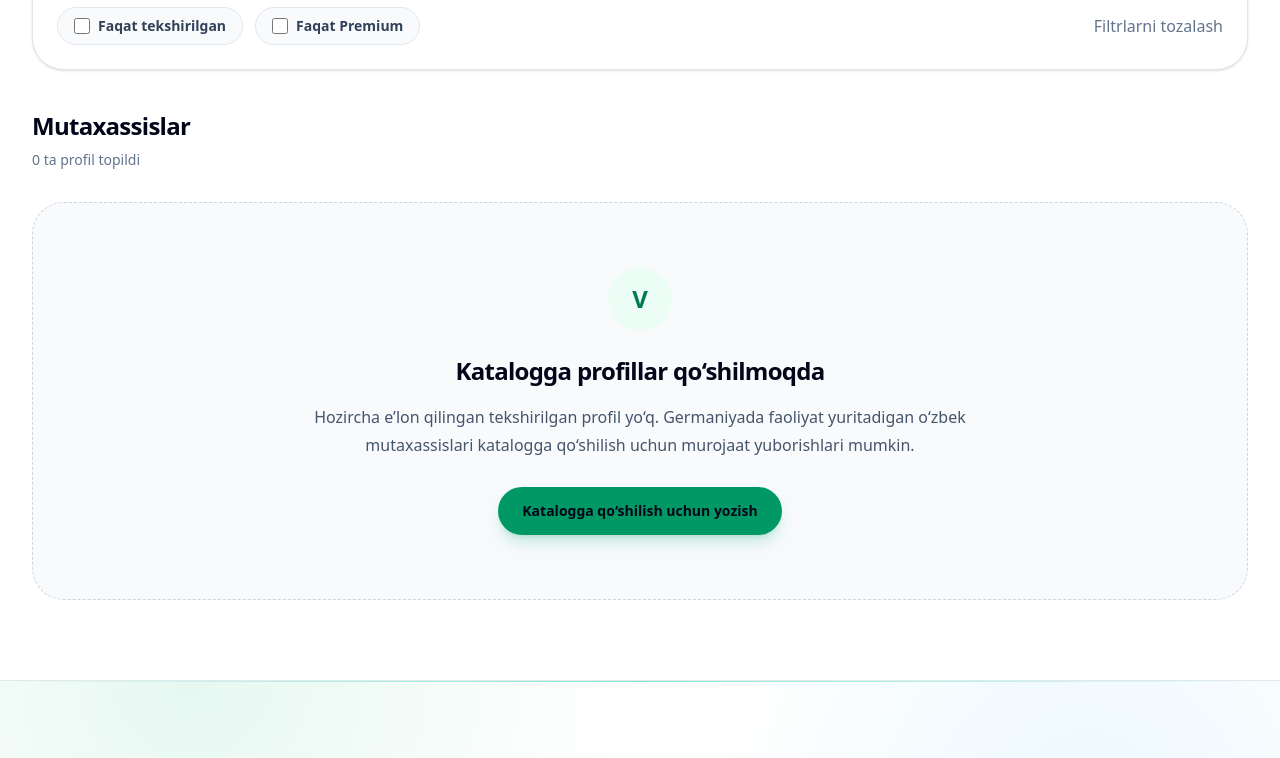
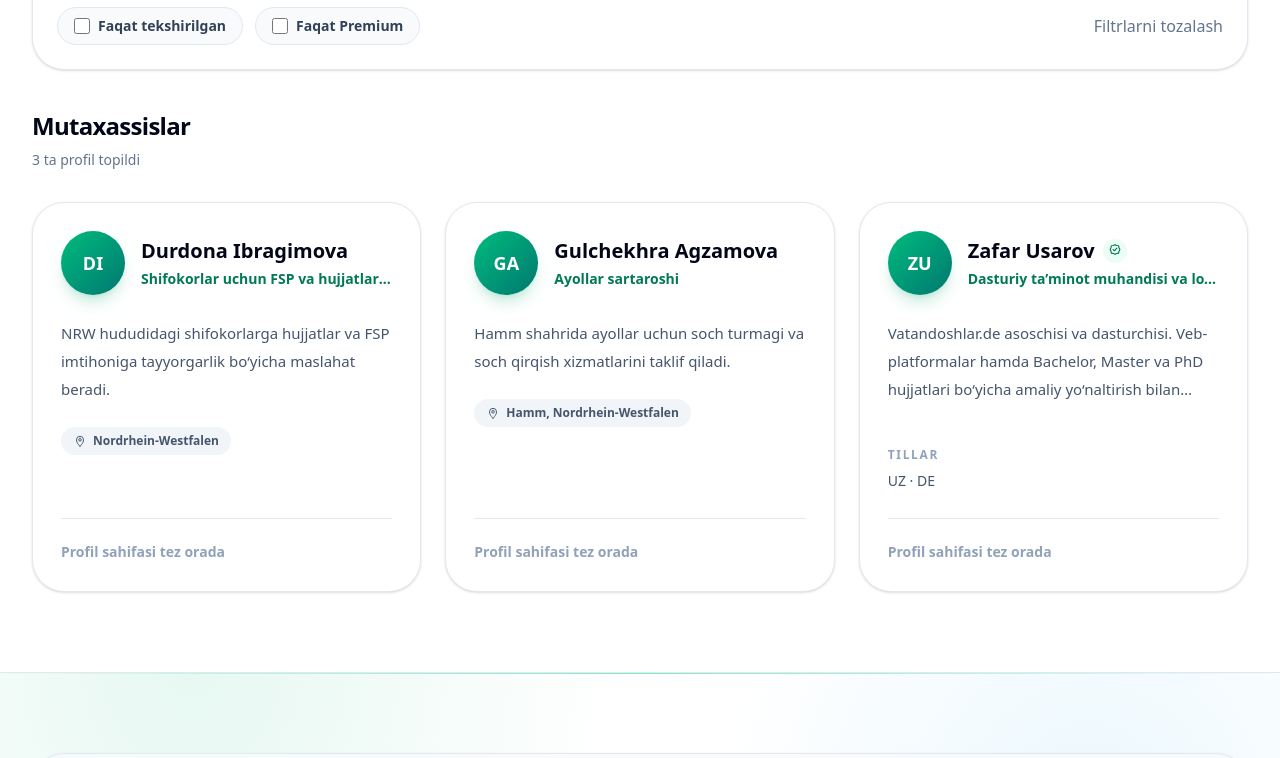
Before and after one commit to ZafarUsarov/vatandoshlar-portal, a Next.js app: page /uz/specialists in a window 1280 px wide. Shown: the part 674-1432 px from the top of the page. Built offline with nearby package versions, Linux system fonts and the light colour scheme.

Commit message:
feat(specialists): add first real directory profiles

```diff
--- a/app/specialists/page.tsx
+++ b/app/specialists/page.tsx
@@ -29,6 +29,9 @@ const categoryKeys: ReadonlyArray<SpecialistCategory> = [
   "automotive",
   "home",
   "education",
+  "language-teaching",
+  "academic-documents",
+  "beauty",
   "finance",
   "creative",
 ];
@@ -73,6 +76,13 @@ export default async function SpecialistsPage({
     automotive: t("categories.automotive"),
     home: t("categories.home"),
     education: t("categories.education"),
+    "language-teaching": t(
+      "categories.languageTeaching",
+    ),
+    "academic-documents": t(
+      "categories.academicDocuments",
+    ),
+    beauty: t("categories.beauty"),
     finance: t("categories.finance"),
     creative: t("categories.creative"),
   };
@@ -184,6 +194,9 @@ export default async function SpecialistsPage({
                   premium: t("card.premium"),
                   sponsored: t("card.sponsored"),
                   details: t("card.details"),
+                  detailsSoon: t(
+                    "card.detailsSoon",
+                  ),
                   languages: t("card.languages"),
                 },
               }}
--- a/components/home/FeaturedSpecialistsSection.tsx
+++ b/components/home/FeaturedSpecialistsSection.tsx
@@ -114,6 +114,7 @@ export default async function FeaturedSpecialistsSection() {
     premium: t("card.premium"),
     sponsored: t("card.sponsored"),
     details: t("card.details"),
+    detailsSoon: t("card.detailsSoon"),
     languages: t("card.languages"),
   };
 
--- a/components/specialists/SpecialistCard.tsx
+++ b/components/specialists/SpecialistCard.tsx
@@ -8,6 +8,7 @@ type SpecialistCardProps = Readonly<{
     premium: string;
     sponsored: string;
     details: string;
+    detailsSoon: string;
     languages: string;
   }>;
 }>;
@@ -87,10 +88,21 @@ function getInitials(name: string) {
     .join("");
 }
 
+function getLocationLabel(
+  specialist: LocalizedSpecialist,
+) {
+  const city = specialist.location?.city;
+  const bundesland = specialist.location?.bundesland;
+
+  return [city, bundesland].filter(Boolean).join(", ");
+}
+
 export default function SpecialistCard({
   specialist,
   labels,
 }: SpecialistCardProps) {
+  const locationLabel = getLocationLabel(specialist);
+
   return (
     <article className="group relative isolate flex min-h-[390px] overflow-hidden rounded-[2rem] border border-slate-200 bg-white p-6 shadow-sm transition duration-300 hover:-translate-y-1.5 hover:border-emerald-200 hover:shadow-xl hover:shadow-slate-950/5 dark:border-slate-800 dark:bg-slate-900 dark:hover:border-emerald-500/30 dark:hover:shadow-black/20 sm:p-7">
       {specialist.status.sponsored && (
@@ -147,12 +159,15 @@ export default function SpecialistCard({
             </span>
           )}
 
+          {locationLabel && (
             <span className="inline-flex items-center gap-1.5 rounded-full bg-slate-100 px-3 py-1.5 text-xs font-semibold text-slate-600 dark:bg-slate-800 dark:text-slate-300">
               <LocationIcon className="size-3.5" />
-            {specialist.location.city}
+              {locationLabel}
             </span>
+          )}
         </div>
 
+        {specialist.languages.length > 0 && (
           <div className="mt-5">
             <p className="text-xs font-bold uppercase tracking-[0.14em] text-slate-400">
               {labels.languages}
@@ -164,8 +179,10 @@ export default function SpecialistCard({
                 .join(" · ")}
             </p>
           </div>
+        )}
 
         <div className="mt-auto border-t border-slate-200 pt-5 dark:border-slate-800">
+          {specialist.profilePublished ? (
             <Link
               href={`/specialists/${specialist.slug}`}
               className="inline-flex items-center gap-2 text-sm font-bold text-emerald-600 transition-all group-hover:gap-3 focus-visible:outline-none focus-visible:ring-2 focus-visible:ring-emerald-500 focus-visible:ring-offset-4 dark:text-emerald-400 dark:focus-visible:ring-offset-slate-900"
@@ -177,6 +194,11 @@ export default function SpecialistCard({
               {labels.details}
               <ArrowUpRightIcon />
             </Link>
+          ) : (
+            <span className="inline-flex items-center gap-2 text-sm font-bold text-slate-400 dark:text-slate-500">
+              {labels.detailsSoon}
+            </span>
+          )}
         </div>
       </div>
     </article>
--- a/components/specialists/SpecialistsDirectory.tsx
+++ b/components/specialists/SpecialistsDirectory.tsx
@@ -41,6 +41,7 @@ type SpecialistsDirectoryProps = Readonly<{
       premium: string;
       sponsored: string;
       details: string;
+      detailsSoon: string;
       languages: string;
     }>;
   }>;
@@ -56,6 +57,9 @@ const categoryKeys: ReadonlyArray<
   "automotive",
   "home",
   "education",
+  "language-teaching",
+  "academic-documents",
+  "beauty",
   "finance",
   "creative",
 ];
@@ -78,10 +82,15 @@ export default function SpecialistsDirectory({
     () =>
       Array.from(
         new Set(
-          specialists.map(
-            (specialist) =>
-              specialist.location.bundesland,
-          ),
+          specialists
+            .map(
+              (specialist) =>
+                specialist.location?.bundesland,
+            )
+            .filter(
+              (value): value is string =>
+                Boolean(value),
+            ),
         ),
       ).sort((first, second) =>
         first.localeCompare(second),
@@ -99,8 +108,8 @@ export default function SpecialistsDirectory({
           specialist.name,
           specialist.profession,
           specialist.shortDescription,
-          specialist.location.city,
-          specialist.location.bundesland,
+          specialist.location?.city ?? "",
+          specialist.location?.bundesland ?? "",
           ...specialist.services,
           ...specialist.languages,
         ]
@@ -110,11 +119,11 @@ export default function SpecialistsDirectory({
 
       const matchesCategory =
         category === "all" ||
-        specialist.category === category;
+        specialist.categories.includes(category);
 
       const matchesBundesland =
         bundesland === "all" ||
-        specialist.location.bundesland === bundesland;
+        specialist.location?.bundesland === bundesland;
 
       const matchesVerified =
         !verifiedOnly || specialist.status.verified;
--- a/data/specialists.ts
+++ b/data/specialists.ts
@@ -5,10 +5,139 @@ import type {
 } from "@/types/specialist";
 
 /**
- * Only real and reviewed specialist profiles belong in this array.
- * Do not add example people or unverified contact details.
+ * Public directory entries must contain only information that
+ * the specialist has approved for publication.
  */
-export const specialists: ReadonlyArray<Specialist> = [];
+export const specialists: ReadonlyArray<Specialist> = [
+  {
+    id: "durdona-ibragimova",
+    code: "UZ-MED-0001",
+    slug: "durdona-ibragimova",
+    name: "Durdona Ibragimova",
+    profession: {
+      uz: "Shifokorlar uchun FSP va hujjatlar bo‘yicha maslahatchi",
+      de: "Beraterin für FSP-Vorbereitung und Unterlagen für Ärzte",
+    },
+    shortDescription: {
+      uz: "NRW hududidagi shifokorlarga hujjatlar va FSP imtihoniga tayyorgarlik bo‘yicha maslahat beradi.",
+      de: "Unterstützt Ärztinnen und Ärzte in Nordrhein-Westfalen bei Unterlagen und der Vorbereitung auf die Fachsprachprüfung.",
+    },
+    categories: ["medical"],
+    languages: [],
+    services: [
+      {
+        uz: "Shifokorlar uchun NRW bo‘yicha hujjatlar maslahati",
+        de: "Beratung zu Unterlagen für Ärzte in Nordrhein-Westfalen",
+      },
+      {
+        uz: "FSP imtihoniga tayyorgarlik bo‘yicha maslahat",
+        de: "Beratung zur Vorbereitung auf die Fachsprachprüfung",
+      },
+    ],
+    location: {
+      bundesland: "Nordrhein-Westfalen",
+    },
+    contact: {
+      phone: "+49 163 136 2803",
+    },
+    status: {
+      verified: false,
+      featured: false,
+      premium: false,
+      sponsored: false,
+    },
+    pricingNote: {
+      uz: "Maslahat bepul.",
+      de: "Die Beratung ist kostenlos.",
+    },
+    profilePublished: false,
+  },
+  {
+    id: "gulchekhra-agzamova",
+    code: "UZ-BEA-0001",
+    slug: "gulchekhra-agzamova",
+    name: "Gulchekhra Agzamova",
+    profession: {
+      uz: "Ayollar sartaroshi",
+      de: "Damenfriseurin",
+    },
+    shortDescription: {
+      uz: "Hamm shahrida ayollar uchun soch turmagi va soch qirqish xizmatlarini taklif qiladi.",
+      de: "Bietet in Hamm Haarschnitte und Frisuren für Frauen an.",
+    },
+    categories: ["beauty"],
+    languages: [],
+    services: [
+      {
+        uz: "Ayollar uchun soch turmagi",
+        de: "Damenfrisuren",
+      },
+      {
+        uz: "Ayollar uchun soch qirqish",
+        de: "Damenhaarschnitte",
+      },
+    ],
+    location: {
+      city: "Hamm",
+      bundesland: "Nordrhein-Westfalen",
+    },
+    contact: {
+      phone: "+49 177 1585206",
+      telegram: "https://t.me/GuliAgzamov",
+    },
+    status: {
+      verified: false,
+      featured: false,
+      premium: false,
+      sponsored: false,
+    },
+    pricingNote: {
+      uz: "Narx xizmat turiga qarab kelishiladi.",
+      de: "Der Preis wird je nach Leistung vereinbart.",
+    },
+    profilePublished: false,
+  },
+  {
+    id: "zafar-usarov",
+    code: "UZ-IT-0001",
+    slug: "zafar-usarov",
+    name: "Zafar Usarov",
+    profession: {
+      uz: "Dasturiy ta’minot muhandisi va loyiha asoschisi",
+      de: "Softwareentwickler und Projektgründer",
+    },
+    shortDescription: {
+      uz: "Vatandoshlar.de asoschisi va dasturchisi. Veb-platformalar hamda Bachelor, Master va PhD hujjatlari bo‘yicha amaliy yo‘naltirish bilan shug‘ullanadi.",
+      de: "Gründer und Entwickler von Vatandoshlar.de. Unterstützt bei Webplattformen sowie bei der Orientierung rund um Bachelor-, Master- und Promotionsunterlagen.",
+    },
+    categories: ["technology", "academic-documents"],
+    languages: ["uz", "de"],
+    services: [
+      {
+        uz: "Veb-sayt va veb-platformalarni ishlab chiqish",
+        de: "Entwicklung von Websites und Webplattformen",
+      },
+      {
+        uz: "Bachelor, Master va PhD hujjatlari bo‘yicha yo‘naltirish",
+        de: "Orientierung bei Bachelor-, Master- und Promotionsunterlagen",
+      },
+    ],
+    contact: {
+      email: "info.vatandoshlar@gmx.de",
+      telegram: "https://t.me/ZafarUsarov",
+      instagram: "https://www.instagram.com/zafarbek_usarov",
+      youtube: "https://youtube.com/@zafarusarov",
+      facebook: "https://www.facebook.com/ZafarbekUsarov",
+    },
+    status: {
+      verified: true,
+      featured: true,
+      premium: false,
+      sponsored: false,
+    },
+    profilePublished: false,
+  },
+];
 
 export function localizeSpecialist(
   specialist: Specialist,
@@ -21,6 +150,7 @@ export function localizeSpecialist(
     services: specialist.services.map(
       (service) => service[locale],
     ),
+    pricingNote: specialist.pricingNote?.[locale],
   };
 }
 
--- a/messages/de.json
+++ b/messages/de.json
@@ -636,7 +636,8 @@
       "premium": "Premium",
       "sponsored": "Gesponsert",
       "details": "Profil ansehen",
-      "languages": "Sprachen"
+      "languages": "Sprachen",
+      "detailsSoon": "Profilseite demnächst"
     },
     "emptyState": {
       "eyebrow": "Verzeichnis im Aufbau",
@@ -688,7 +689,10 @@
       "home": "Haus und Handwerk",
       "education": "Bildung und Nachhilfe",
       "finance": "Steuern und Finanzen",
-      "creative": "Foto, Video und Kreatives"
+      "creative": "Foto, Video und Kreatives",
+      "languageTeaching": "Deutschlehrerinnen und Deutschlehrer",
+      "academicDocuments": "Bachelor-, Master- und Promotionsunterlagen",
+      "beauty": "Beauty und Friseur"
     },
     "results": {
       "title": "Fachkräfte",
@@ -704,7 +708,8 @@
       "premium": "Premium",
       "sponsored": "Gesponsert",
       "details": "Profil ansehen",
-      "languages": "Sprachen"
+      "languages": "Sprachen",
+      "detailsSoon": "Profilseite demnächst"
     }
   }
 }
--- a/messages/uz.json
+++ b/messages/uz.json
@@ -636,7 +636,8 @@
       "premium": "Premium",
       "sponsored": "Homiylik",
       "details": "Profilni ko‘rish",
-      "languages": "Tillar"
+      "languages": "Tillar",
+      "detailsSoon": "Profil sahifasi tez orada"
     },
     "emptyState": {
       "eyebrow": "Katalog tayyorlanmoqda",
@@ -688,7 +689,10 @@
       "home": "Uy va hunarmandchilik",
       "education": "Ta’lim va repetitorlik",
       "finance": "Soliq va moliya",
-      "creative": "Foto, video va kreativ"
+      "creative": "Foto, video va kreativ",
+      "languageTeaching": "Nemis tili o‘qituvchilari",
+      "academicDocuments": "Bachelor, Master va PhD hujjatlari",
+      "beauty": "Go‘zallik xizmatlari"
     },
     "results": {
       "title": "Mutaxassislar",
@@ -704,7 +708,8 @@
       "premium": "Premium",
       "sponsored": "Homiylik",
       "details": "Profilni ko‘rish",
-      "languages": "Tillar"
+      "languages": "Tillar",
+      "detailsSoon": "Profil sahifasi tez orada"
     }
   }
 }
--- a/types/specialist.ts
+++ b/types/specialist.ts
@@ -11,6 +11,9 @@ export type SpecialistCategory =
   | "automotive"
   | "home"
   | "education"
+  | "language-teaching"
+  | "academic-documents"
+  | "beauty"
   | "finance"
   | "creative";
 
@@ -34,11 +37,14 @@ export type SpecialistContact = Readonly<{
   website?: string;
   whatsapp?: string;
   telegram?: string;
+  instagram?: string;
+  youtube?: string;
+  facebook?: string;
 }>;
 
 export type SpecialistLocation = Readonly<{
-  city: string;
-  bundesland: string;
+  city?: string;
+  bundesland?: string;
   postalCode?: string;
 }>;
 
@@ -49,12 +55,14 @@ export type Specialist = Readonly<{
   name: string;
   profession: LocalizedText;
   shortDescription: LocalizedText;
-  category: SpecialistCategory;
+  categories: ReadonlyArray<SpecialistCategory>;
   languages: ReadonlyArray<SpecialistLanguage>;
   services: ReadonlyArray<LocalizedText>;
-  location: SpecialistLocation;
+  location?: SpecialistLocation;
   contact: SpecialistContact;
   status: SpecialistStatus;
+  pricingNote?: LocalizedText;
+  profilePublished: boolean;
   avatarUrl?: string;
   yearsOfExperience?: number;
   rating?: number;
@@ -63,9 +71,13 @@ export type Specialist = Readonly<{
 
 export type LocalizedSpecialist = Omit<
   Specialist,
-  "profession" | "shortDescription" | "services"
+  | "profession"
+  | "shortDescription"
+  | "services"
+  | "pricingNote"
 > & {
   profession: string;
   shortDescription: string;
   services: ReadonlyArray<string>;
+  pricingNote?: string;
 };
```
Lines whose indentation alone changed are shown as unchanged.
